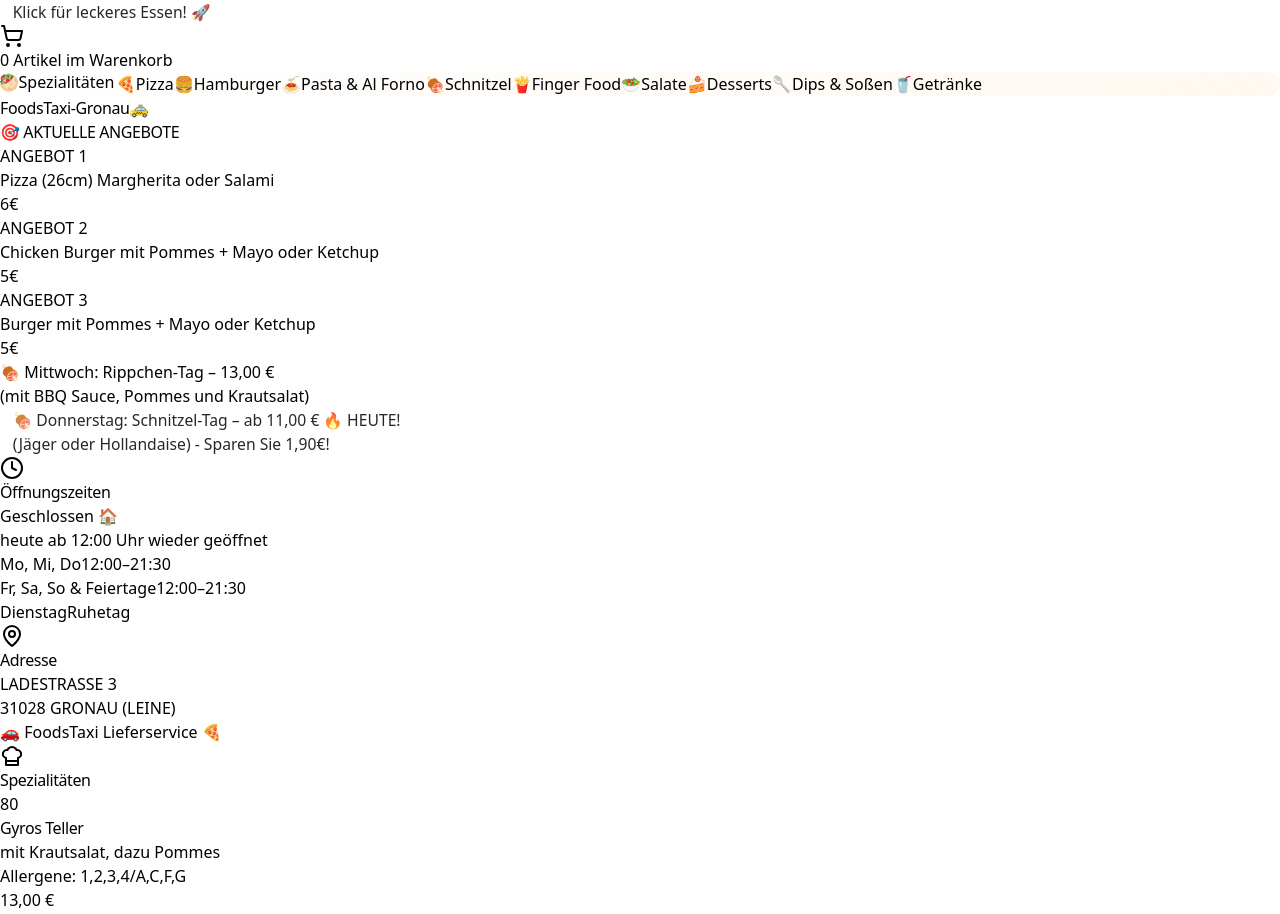
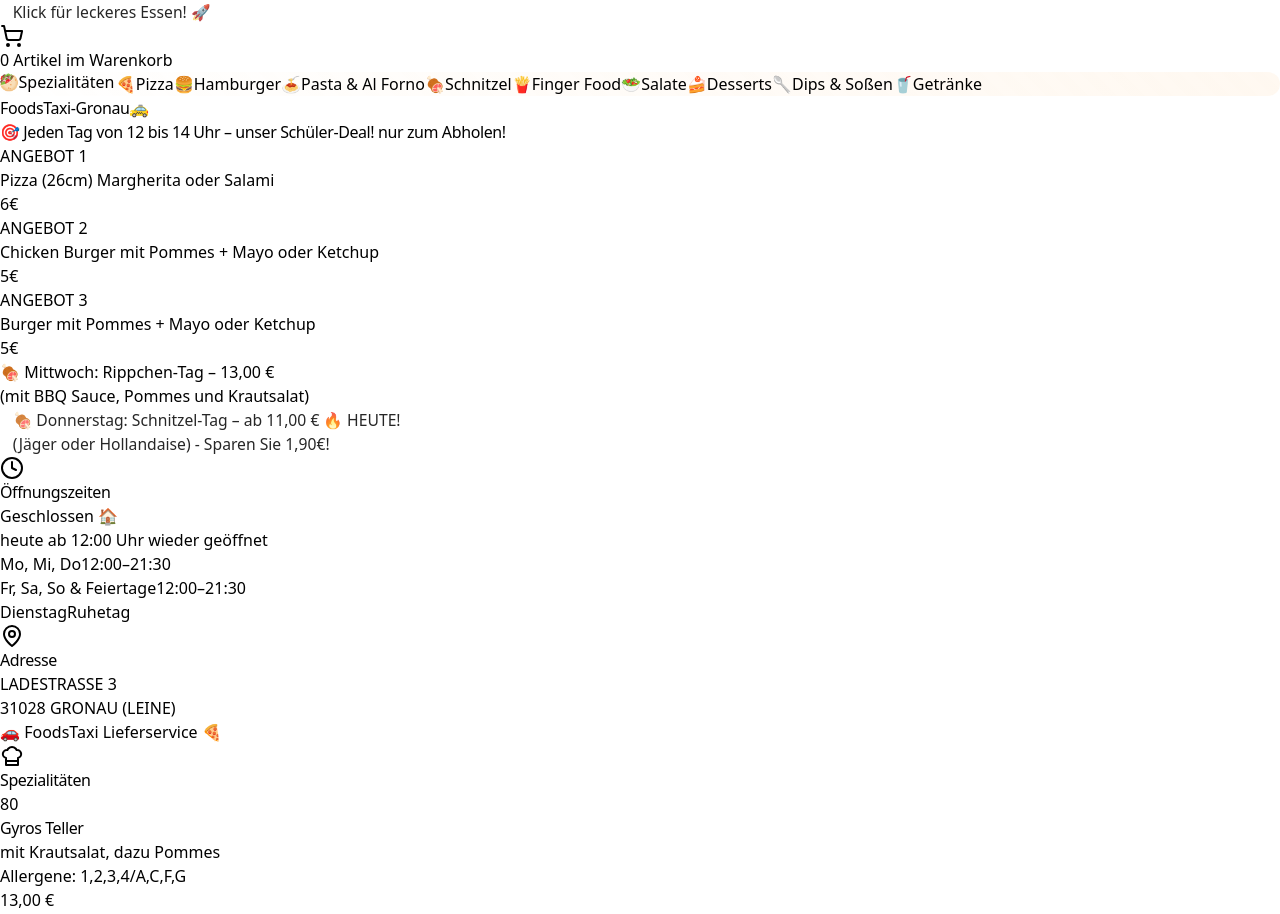
Before and after one commit to ecoezer/foodtaxi, a React (Vite) app: page / in a window 1280 px wide. Shown: the part 1328-2242 px from the top of the page. Built offline with nearby package versions, Linux system fonts and the light colour scheme.

Commit message:
Updated Header.tsx

```diff
--- a/src/components/Header.tsx
+++ b/src/components/Header.tsx
@@ -198,7 +198,7 @@
         <div className='mb-6 text-center space-y-2'>
           {/* New Special Offers */}
           <div className='bg-gradient-to-r from-green-100 to-emerald-100 border-2 border-green-400 rounded-lg p-4 shadow-sm'>
-            <h3 className='text-lg font-bold text-green-800 mb-3'>🎯 AKTUELLE ANGEBOTE</h3>
+            <h3 className='text-lg font-bold text-green-800 mb-3'>🎯 Jeden Tag von 12 bis 14 Uhr – unser Schüler-Deal! nur zum Abholen! </h3>
             <div className='grid grid-cols-1 sm:grid-cols-3 gap-3'>
               <div className='bg-white/80 rounded-lg p-3 border border-green-200'>
                 <div className='font-bold text-green-700 text-sm mb-1'>ANGEBOT 1</div>
```
